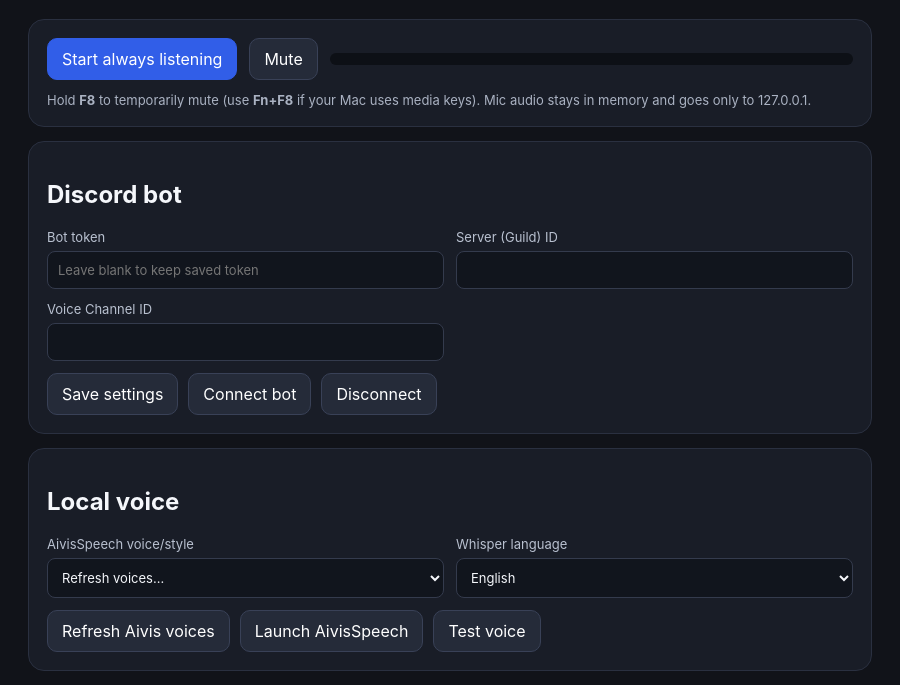
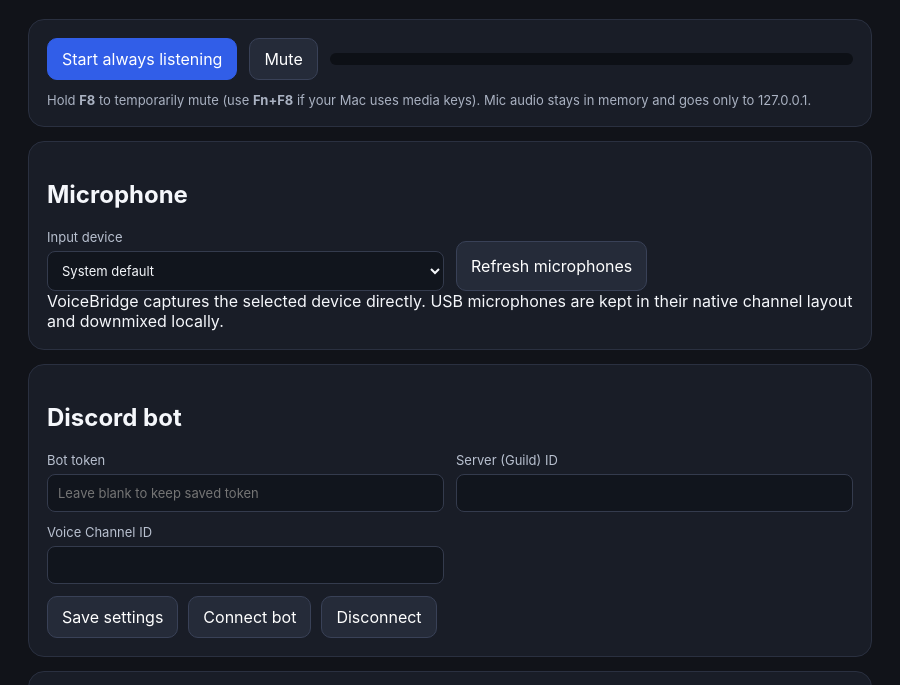
Before and after one commit to svonsavon/voicebridge, an Electron app: page src/renderer/index.html in a window 900 px wide. Shown: the part 98-783 px from the top of the page. Drawn offline with Linux system fonts and the light colour scheme; no server answers.

Commit message:
Add microphone device selector

```diff
--- a/src/renderer/index.html
+++ b/src/renderer/index.html
@@ -21,6 +21,19 @@
       <button id="muteButton" class="secondary">Mute</button>
       <div class="meter"><div id="meterFill"></div></div>
       <div class="hint">Hold <strong>F8</strong> to temporarily mute (use <strong>Fn+F8</strong> if your Mac uses media keys). Mic audio stays in memory and goes only to 127.0.0.1.</div>
+    </section>
+
+    <section>
+      <h2>Microphone</h2>
+      <div class="grid two">
+        <label>Input device
+          <select id="microphoneDevice"><option value="">System default</option></select>
+        </label>
+        <div class="row mic-actions">
+          <button id="refreshMicrophones">Refresh microphones</button>
+        </div>
+      </div>
+      <div class="hint">VoiceBridge captures the selected device directly. USB microphones are kept in their native channel layout and downmixed locally.</div>
     </section>
 
     <section>
```
